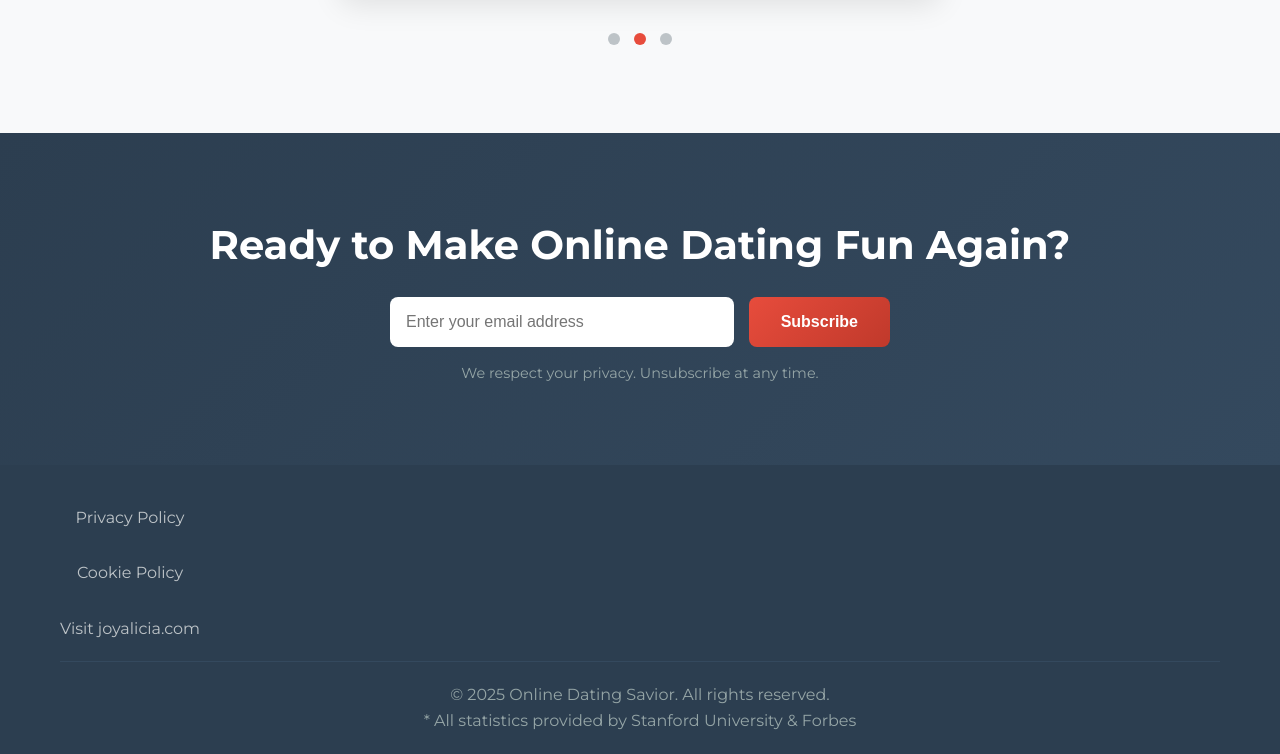
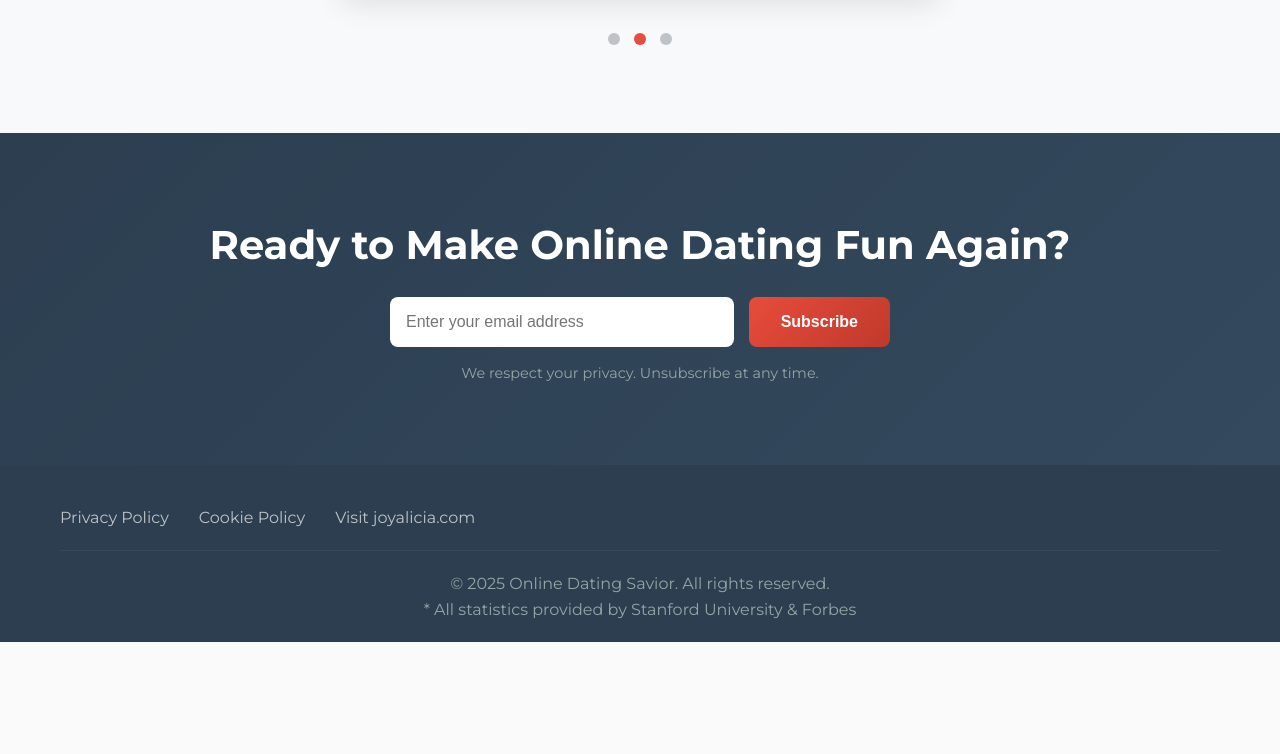
Before and after one commit to bozzguer-hue/datingsavior, a plain HTML site: page index.html in a window 1280 px wide. Shown: the part 4851-5605 px from the top of the page. After the commit the page ends 5493 px from the top, so only its background shows below. Drawn offline with Linux system fonts and the light colour scheme.

Commit message:
Update styles.css

```diff
--- a/styles.css
+++ b/styles.css
@@ -40,9 +40,8 @@ body {
 
 .footer-links {
     display: flex;
-    flex-direction: column;
-    gap: 12px;
-    text-align: center;
+    gap: 30px;
+    justify-content: center;
 }
 
 .hero::before {
```
